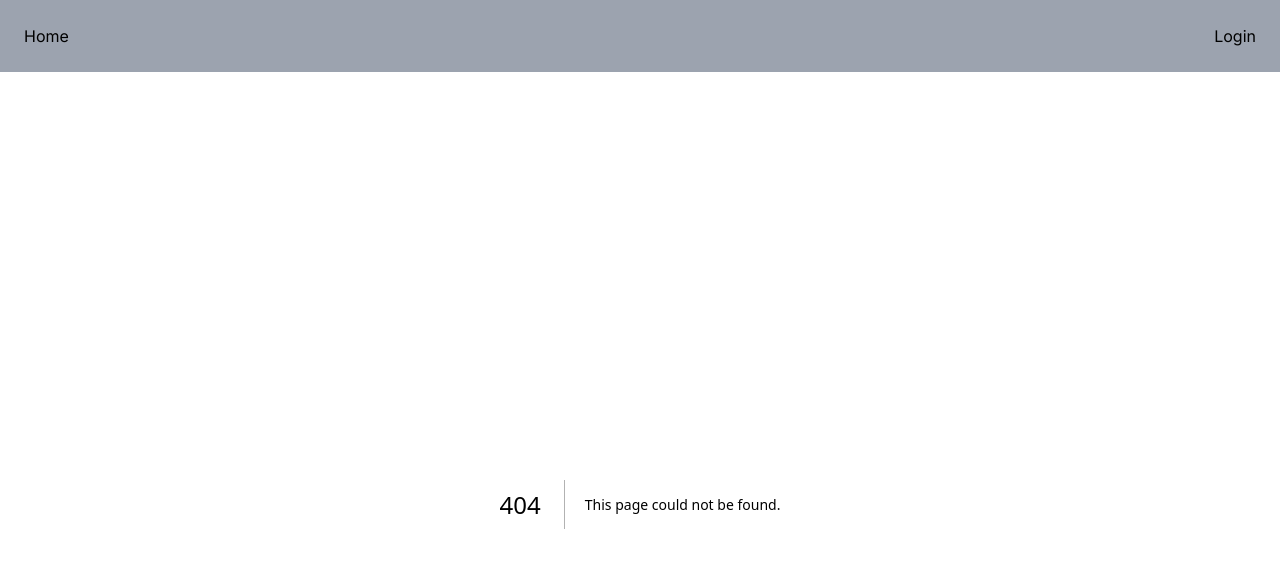
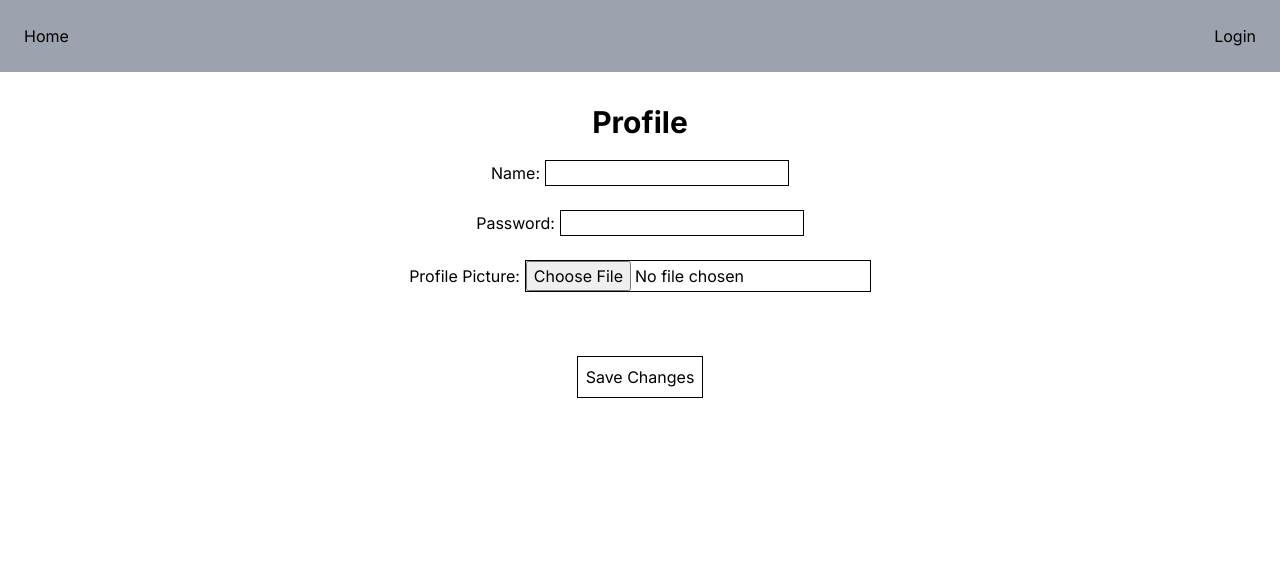
Before and after one commit to loganwyas/psd-library-project, a Next.js app in the folder client/: page /profile in a window 1280 px wide. Before the commit this address had no page. Shown: the top 568 px of the page. Built offline with nearby package versions, Linux system fonts and the light colour scheme.

Commit message:
Connect profile to app

```diff
--- a/client/src/app/globals.css
+++ b/client/src/app/globals.css
@@ -5,3 +5,7 @@
 input {
   border: 1px black solid;
 }
+
+label {
+  margin-right: 5px;
+}
--- /dev/null
+++ b/client/src/app/profile/page.tsx
@@ -0,0 +1,121 @@
+"use client";
+
+import { useState, useEffect } from "react";
+
+export default function Profile() {
+  const [name, setName] = useState("");
+  const [tempName, setTempName] = useState("");
+  const [password, setPassword] = useState("");
+  const [tempPassword, setTempPassword] = useState("");
+  const [profilePic, setProfilePic] = useState("");
+  const [error, setError] = useState("");
+
+  useEffect(() => {
+    const savedName = sessionStorage.getItem("name");
+    const savedPassword = sessionStorage.getItem("password");
+    const savedProfilePic = sessionStorage.getItem("profilePic");
+
+    if (savedName) {
+      setName(savedName);
+      setTempName(savedName);
+    }
+    if (savedPassword) {
+      setPassword(savedPassword);
+      setTempPassword(savedPassword);
+    }
+    if (savedProfilePic) setProfilePic(savedProfilePic);
+  }, []);
+
+  function validateName(name: string) {
+    return name.trim() !== "";
+  }
+
+  function validatePassword(password: String) {
+    return password.length >= 6;
+  }
+
+  function handleSave() {
+    if (!validateName(tempName) || !validatePassword(tempPassword)) {
+      setError("Invalid input");
+      return;
+    }
+
+    setName(tempName);
+    setPassword(tempPassword);
+    sessionStorage.setItem("name", tempName);
+    sessionStorage.setItem("password", tempPassword);
+    setError("");
+  }
+
+  function handleProfilePicChange(file: File | null) {
+    if (!file) return;
+
+    const reader = new FileReader();
+    reader.onloadend = () => {
+      setProfilePic(reader.result as string);
+      sessionStorage.setItem("profilePic", reader.result as string);
+    };
+    reader.onerror = () => {
+      setError("Error in reading the file");
+    };
+    reader.readAsDataURL(file);
+  }
+
+  return (
+    <div className="text-center">
+      <h1 className="text-3xl font-bold mb-5">Profile</h1>
+
+      <label htmlFor="name">Name:</label>
+      <input
+        type="text"
+        id="name"
+        className="px-1"
+        value={tempName}
+        onChange={(e) => setTempName(e.target.value)}
+      />
+      <br />
+      <br />
+
+      <label htmlFor="newPassword">Password:</label>
+      <input
+        type="password"
+        id="newPassword"
+        className="px-1"
+        value={tempPassword}
+        onChange={(e) => setTempPassword(e.target.value)}
+      />
+      <br />
+      <br />
+
+      <label htmlFor="profilePic">Profile Picture:</label>
+      <input
+        type="file"
+        id="profilePic"
+        onChange={(event) =>
+          handleProfilePicChange(
+            event.target.files ? event.target.files[0] : null
+          )
+        }
+      />
+      <br />
+      <br />
+
+      {profilePic && (
+        <div className="w-80 mx-auto">
+          <img
+            src={profilePic}
+            alt="Profile"
+            className="rounded-full w-80 h-80"
+          />
+        </div>
+      )}
+      <button
+        className="mt-10 border border-solid border-black p-2"
+        onClick={handleSave}
+      >
+        Save Changes
+      </button>
+      {error && <div className="error-message">{error}</div>}
+    </div>
+  );
+}
```
Also changed, not shown: client/Profile.js (deleted, +0 -88 lines), client/Test_profile.js (deleted, +0 -52 lines).
